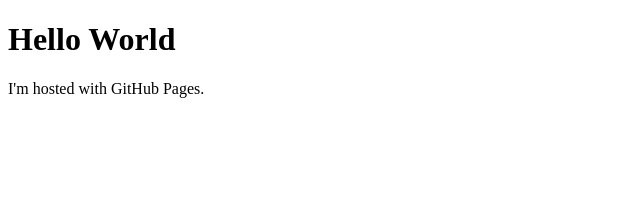
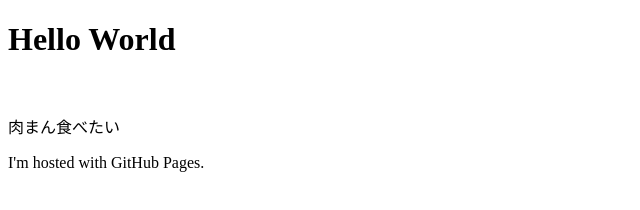
Before and after one commit to takahashi5185/takahashi5185.github.io, a plain HTML site: page index.html in a window 1280 px wide. Shown: the whole page, without its empty margins (0-640 px from the left). Drawn offline with Linux system fonts and the light colour scheme.

Commit message:
$ git commit

```diff
--- a/index.html
+++ b/index.html
@@ -4,7 +4,9 @@
 <title>範馬裕次郎</title>
 </head>
 <body>
-<h1>Hello World</h1>
+<h1>Hello World</h1><br>
+<p>肉まん食べたい</p>
+
 <p>I'm hosted with GitHub Pages.</p>
 </body>
 </html>
```
